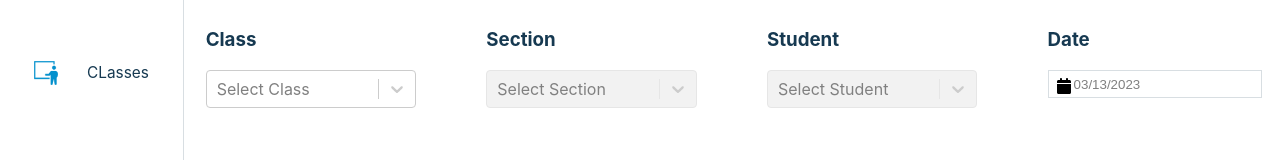
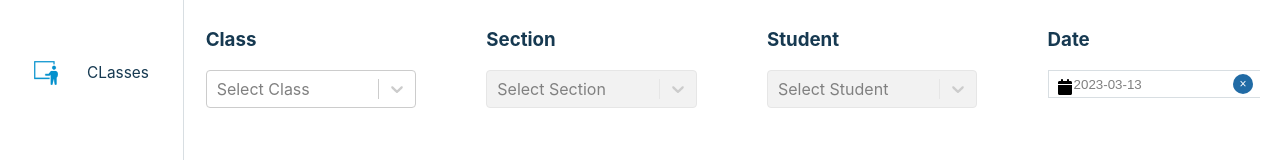
Before and after one commit to Rizk917/lms_frontend, a React (Create React App) app: page /Attendance in a window 1280 px wide. Shown: the part 167-327 px from the top of the page. Built offline with nearby package versions, Linux system fonts and the light colour scheme; no server answers.

Commit message:
setting the date FE

```diff
--- a/package.json
+++ b/package.json
@@ -8,6 +8,7 @@
     "@testing-library/user-event": "^13.5.0",
     "axios": "^1.3.4",
     "chart.js": "^4.2.1",
+    "date-fns": "^2.29.3",
     "react": "^18.2.0",
     "react-axios": "^2.0.6",
     "react-chartjs-2": "^5.2.0",
--- a/src/CSS/Home.css
+++ b/src/CSS/Home.css
@@ -93,10 +93,16 @@
 }
 
 .datePicker {
-  border: 0.5px solid #d8dee2;
+  border: 0;
   padding: 10px 10px;
   color: gray;
   align-self: center;
+}
+
+.react-datepicker__input-container {
+  border: 0.5px solid #d8dee2;
+  width:80%;
+
 }
 
 .attendanceTable h1,
--- a/src/component/FatimaComponents/Attendance.jsx
+++ b/src/component/FatimaComponents/Attendance.jsx
@@ -1,20 +1,24 @@
 import Select from "react-select";
 import { useState, useEffect } from "react";
+import { format } from "date-fns";
 import Axios from "axios";
 import React from "react";
 import DatePicker from "react-datepicker";
 import "react-datepicker/dist/react-datepicker.css";
 
 const AttendanceTable = () => {
-  const [selectedStudent, setSelectedStudent] = useState();
   const [selectedClass, setSelectedClass] = useState();
   const [selectedSection, setselctedSection] = useState();
+  const [selectedStudent, setSelectedStudent] = useState();
   const [startDate, setStartDate] = useState(new Date());
 
-  const [data, setData] = useState([]);
   const [classOptions, setClassOptions] = useState([]);
   const [sectionOptions, setSectionOptions] = useState([]);
   const [studentOptions, setStudentOptions] = useState([]);
+  // const [dateOPtions, setAttendanceDate] = useState([]);
+
+  const [data, setData] = useState([]);
+
 
 
   // classes selection
@@ -64,12 +68,21 @@ const AttendanceTable = () => {
 
   //The whole table
   useEffect(() => {
-    Axios.get("http://localhost:8000/api/attendance")
+    Axios.get(
+      `http://localhost:8000/api/attendance?${
+        selectedClass ? "class_id=" + selectedClass.value : ""
+      }&${selectedSection ? "section_id=" + selectedSection.value : ""}&${
+        selectedStudent ? "student_id=" + selectedStudent.value : ""
+      }&${startDate ? "date=" + startDate.toISOString().slice(0, 10) : ""}}`
+
+    )
+
       .then((res) => {
         setData(res.data);
+        console.log(startDate.toISOString().slice(0, 10))
       })
       .catch((err) => console.log(err));
-  }, []);
+  }, [selectedClass, selectedSection, selectedStudent,startDate]);
 
   const handleSelectChangeStudent = (option) => {
     setSelectedStudent(option);
@@ -126,6 +139,8 @@ const AttendanceTable = () => {
             selected={startDate}
             onChange={(date) => setStartDate(date)}
             className="datePicker"
+            dateFormat="yyyy-MM-dd"
+            isClearable
           />
         </div>
       </div>
--- a/src/pages/AttendancePage.js
+++ b/src/pages/AttendancePage.js
@@ -4,69 +4,13 @@ import Header from "../component/Header";
 import Sidebar from "../component/Sidebar";
 
 function ClassesPage() {
-  const allData = {
-    student_labels: [
-      "ali",
-      "bayan",
-      "issa",
-      "fadi",
-      "layla",
-      "fatima",
-      "mahdi",
-    ],
-    class_labels: [
-      "class 1",
-      "class 2",
-      "class 3",
-      "class 4",
-      "class 5",
-      "class 6",
-      "class 7",
-      "class 8",
-    ],
-    section_labels: [
-      "section A",
-      "section B",
-      "section C",
-      "section D",
-      "section E",
-    ],
-    data: [
-      {
-        student_name: "fadi",
-        class_name: "class 5",
-        section_name: "section A",
-        date: "01/08/2022",
-        attendance:"present",
-      },
-      {
-        student_name: "fadi",
-        class_name: "class 5",
-        section_name: "section A",
-        date: "01/08/2022",
-        attendance:"late",
-      },
-      {
-        student_name: "fadi",
-        class_name: "class 5",
-        section_name: "section A",
-        date: "01/08/2022",
-        attendance:"absent",
-      },
-    ],
-  };
   return (
     <div>
       <div className="flexing">
         <Sidebar />
         <div className="ordering">
           <Header />
-          <AttendanceTable
-            student_labels={allData.student_labels}
-            class_labels={allData.class_labels}
-            section_labels={allData.section_labels}
-            data={allData.data}
-          />
+          <AttendanceTable />
         </div>
       </div>
     </div>
```
